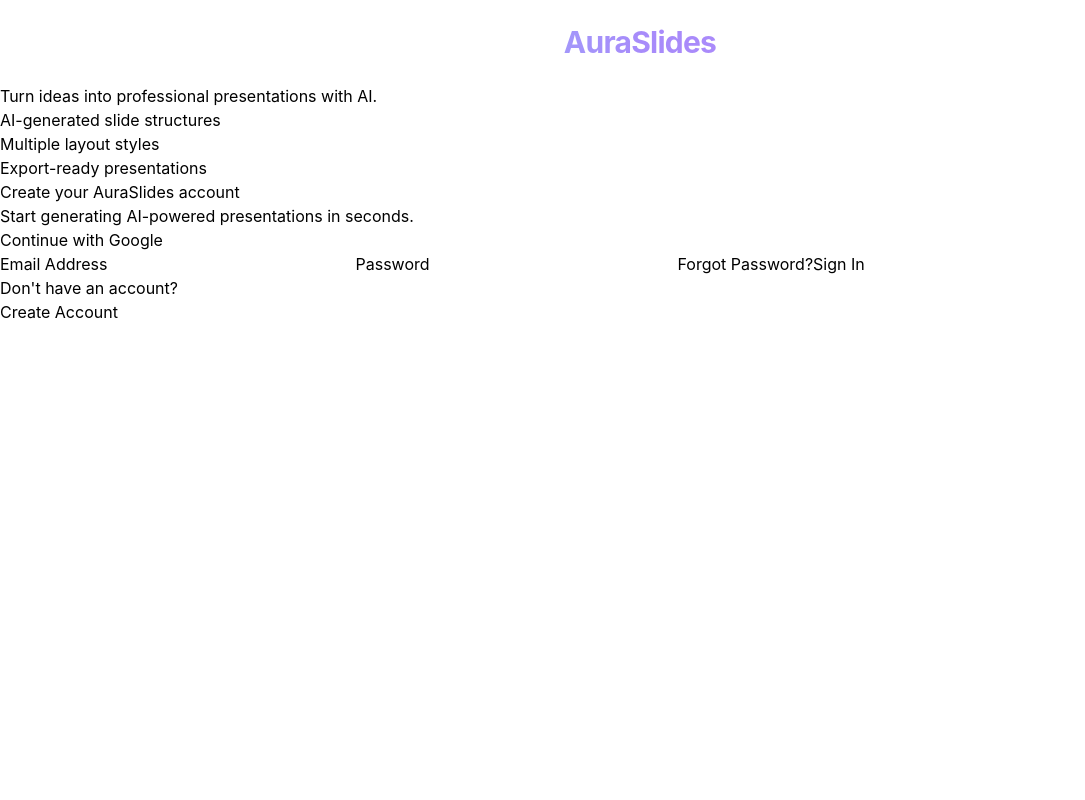
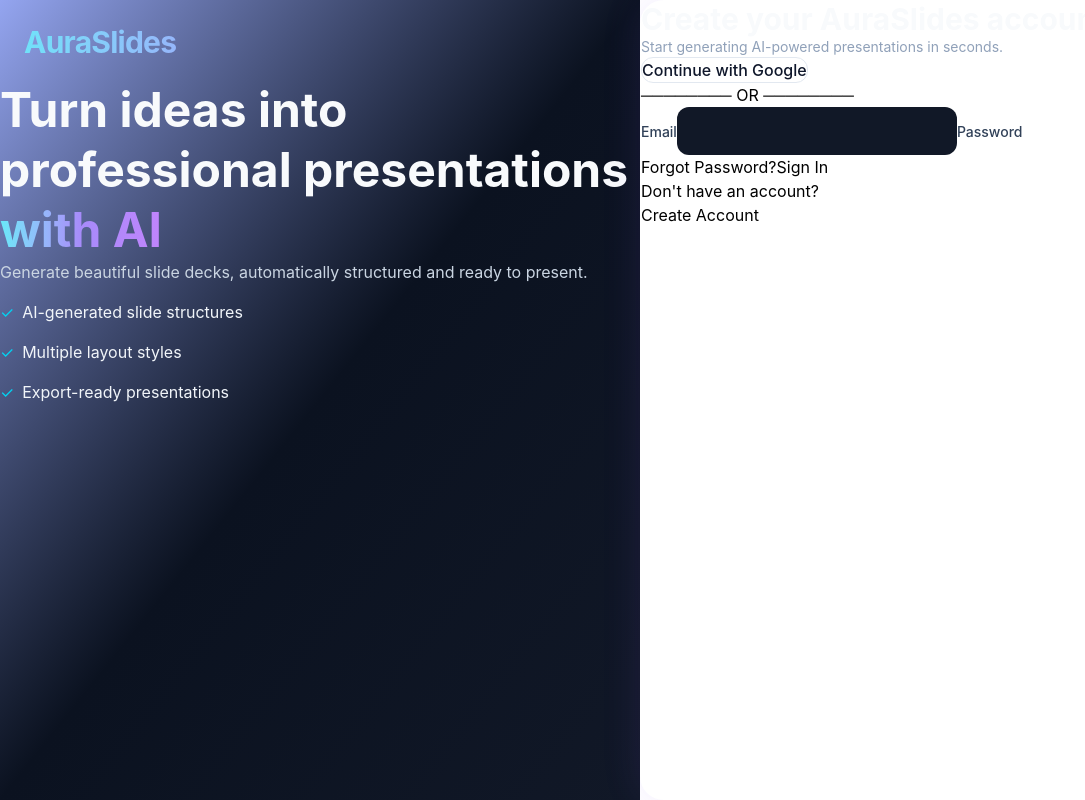
Before and after one commit to isru-dev/AuraSlides, a React (Vite) app: page /login in a window 1280 px wide. Shown: the whole page, without its empty margins (0-1085 px from the left). Built offline with nearby package versions, Linux system fonts and the light colour scheme.

Commit message:
building login page

```diff
--- a/src/components/Header.jsx
+++ b/src/components/Header.jsx
@@ -9,7 +9,7 @@
            <ul className="flex  items-center gap-8 md:space-x-10 xl:space-x-24 text-sm text-slate-300 font-medium justify-between ">
             <li className=" hover:text-slate-50 transition-all duration-200"><a href="/register">Get Started</a></li>
              <li className=" hover:text-slate-50 transition-all duration-200"><a href="">GITHUB</a></li>
-            <li className=" bg-gradient-to-r from-[#06B6D4]  to-[#8B5CF6] text-white rounded-lg px-5 py-2 shadow-[0_0_25px_rgba(139,92,246,0.2)] hover:shadow-[0_0_35px_rgba(139,92,246,0.35)] transition-all duration-300 font-medium hover:scale-[1.02] active:scale-[0.98]"><a href="">LOGIN</a></li>
+            <li className=" bg-gradient-to-r from-[#06B6D4]  to-[#8B5CF6] text-white rounded-lg px-5 py-2 shadow-[0_0_25px_rgba(139,92,246,0.2)] hover:shadow-[0_0_35px_rgba(139,92,246,0.35)] transition-all duration-300 font-medium hover:scale-[1.02] active:scale-[0.98]"><a href="/login">LOGIN</a></li>
 
            </ul>
            </div>
--- a/src/pages/Login.jsx
+++ b/src/pages/Login.jsx
@@ -1,39 +1,80 @@
 export function Login() {
   return (
-    <section>
-      <div>
+    <section className="grid grid-cols-1 lg:grid-cols-2 max-w-7xl mx-auto align-items-center min-h-screen">
+      <div className="bg-gradient-to-br from-[#94a5f0] via-[#0B1220] to-[#111827]  ">
         <h1
           className="bg-gradient-to-r
 from-[#67E8F9]
 via-[#A78BFA]
 to-[#C084FC]
 bg-clip-text
-text-transparent font-bold tracking-tight text-3xl text-center p-6"
+text-transparent font-bold tracking-tight text-3xl  p-6 pb-5"
         >
           AuraSlides
         </h1>
-        <p>Turn ideas into professional presentations with AI.</p>
-        <ul>
-          <li>AI-generated slide structures</li>
-          <li> Multiple layout styles</li>
-          <li>Export-ready presentations</li>
-        </ul>
+      <p className="text-slate-50 font-bold text-4xl lg:text-5xl leading-tight">
+  Turn ideas into
+  <br />
+  professional presentations
+  <br />
+  <span
+    className="bg-gradient-to-r from-[#67E8F9] via-[#A78BFA] to-[#C084FC]
+    bg-clip-text text-transparent"
+  >
+    with AI
+  </span>
+</p>
+        <p className="pb-4 text-slate-300">
+          Generate beautiful slide decks, automatically structured and ready to
+          present.
+        </p>
+        <ul className="space-y-4 text-slate-100">
+  <li>
+    <span className="text-cyan-400 mr-2">✓</span>
+    AI-generated slide structures
+  </li>
+
+  <li>
+    <span className="text-cyan-400 mr-2">✓</span>
+    Multiple layout styles
+  </li>
+
+  <li>
+    <span className="text-cyan-400 mr-2">✓</span>
+    Export-ready presentations
+  </li>
+</ul>
       </div>
-      <div>
-        <h1>Create your AuraSlides account</h1>
-        <h2>Start generating AI-powered presentations in seconds.</h2>
-        <button>Continue with Google</button>
-        <form action="/login" action="post">
-          <label>Email Address</label>
-          <input type="Email" required />
-          <label>Password</label>
+      <div className="bg-white/[0.03]
+border border-white/[0.06]
+backdrop-blur-xl
+rounded-3xl
+shadow-[0_0_40px_rgba(139,92,246,0.12)]">
+        <h1 className="text-3xl
+font-bold
+text-slate-50">Create your AuraSlides account</h1>
+        <h2 className="text-slate-400
+text-sm">Start generating AI-powered presentations in seconds.</h2>
+        <button className="bg-white
+text-slate-900
+border border-slate-200
+rounded-xl
+font-medium hover:bg-slate-100">Continue with Google</button>
+<p className="-text-slate-500">──────── OR ────────</p>
+        <form  action="post">
+          <label className="text-slate-700
+text-sm
+font-medium">Email</label>
+          <input type="Email" required  className="bg-[#111827] border-white[0.08]  text-slate-500 rounded-xl py-3 px-4"/>
+          <label className="text-slate-700
+text-sm
+font-medium">Password</label>
           <input type="Password" required />
           <a href="">Forgot Password?</a>
-          <button type="sub
-          mit">Sign In</button>
+          <button type="submit"> Sign In</button>
         </form>
         <p>Don't have an account?</p>
-      <a href="#">Create Account</a>
+        <a href="#">Create Account</a>
       </div>
     </section>
   );
--- a/src/pages/Register.jsx
+++ b/src/pages/Register.jsx
@@ -19,23 +19,25 @@
           <li>Export-ready presentations</li>
         </ul>
       </div>
-      <div className="bg-white/[0.03]
+      <div
+        className="bg-white/[0.03]
 border-white/[0.06]
-backdrop-blur-xl">
+backdrop-blur-xl"
+      >
         <h1>Create your AuraSlides account</h1>
         <h2>Start generating AI-powered presentations in seconds.</h2>
         <button>Continue with Google</button>
-      <form action='/register' method="post">
+        <form  method="post">
           <label>Email Address</label>
-        <input type="Email" required/>
+          <input type="Email" required className="" />
           <label>Password</label>
-        <input type="Password" required/>
+          <input type="Password" required />
           <label>Confirm Password</label>
-        <input type="Password" required/>
-        <input type="Submit">Create Account</input>
+          <input type="Password" required />
+          <button type="submit">Create Account</button>
         </form>
         <p>Already have an account?</p>
-      <a href="#">Sign In</a>
+        <a href="/login">Sign In</a>
       </div>
     </section>
   );
```
Lines whose indentation alone changed are shown as unchanged.
